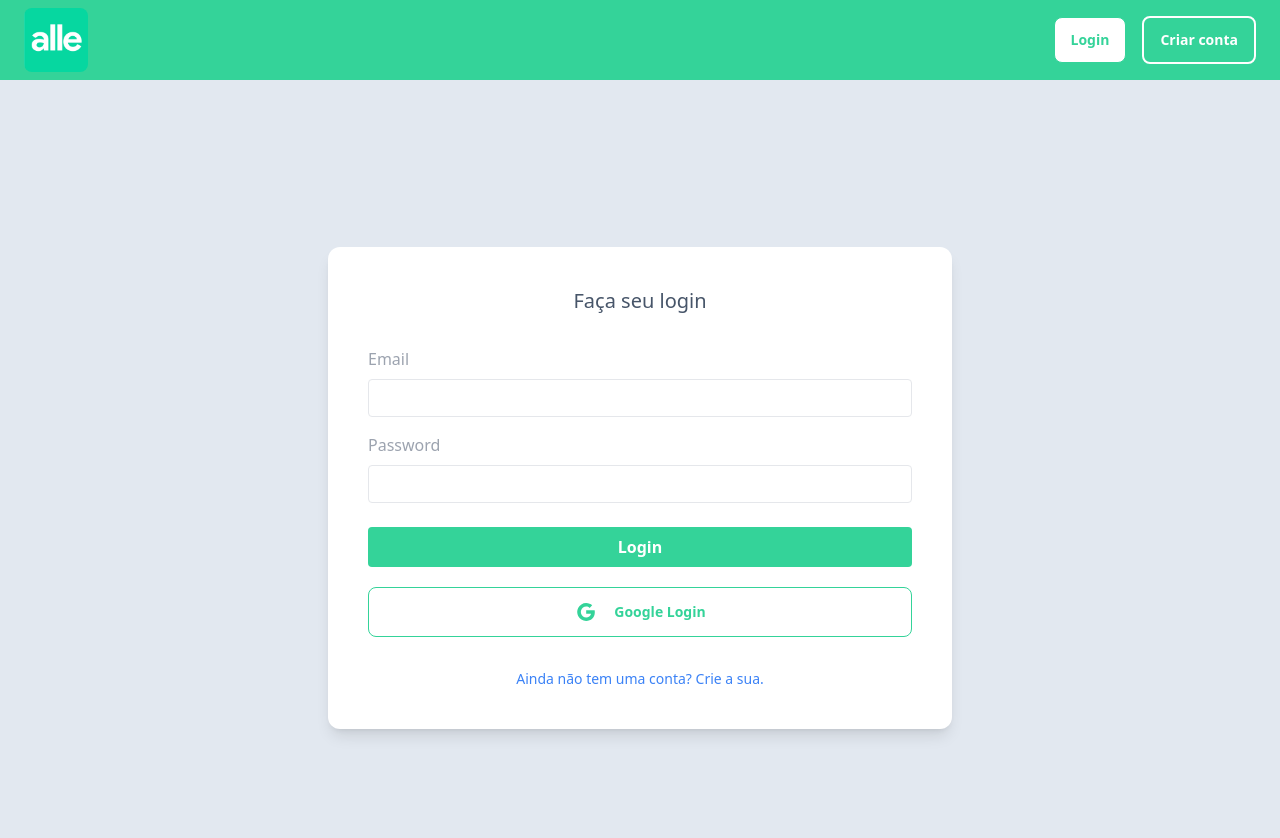
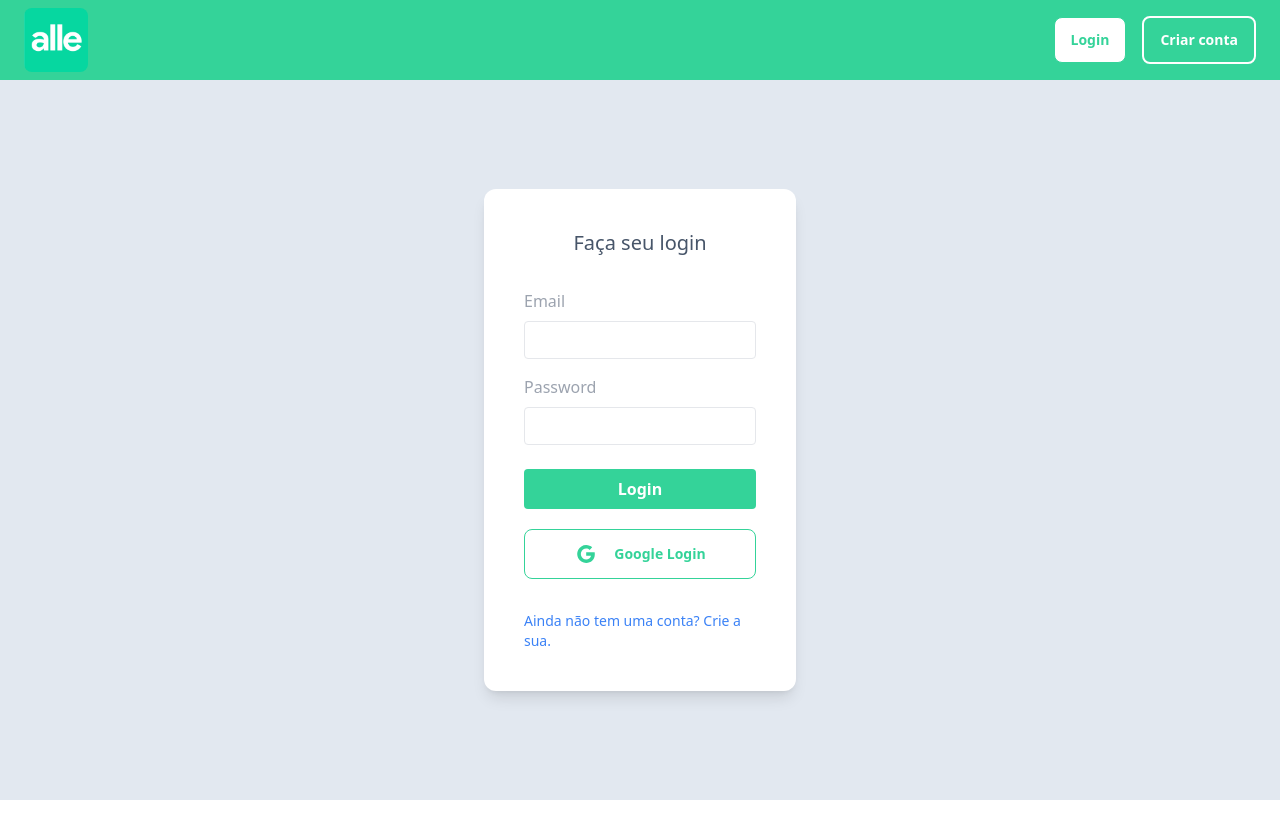
Before and after one commit to davialves1/alle, a React (Vite) app: page /login in a window 1280 px wide. Shown: the top 838 px of the page. After the commit the page ends 800 px from the top, so only its background shows below. Built offline with nearby package versions, Linux system fonts and the light colour scheme; no server answers.

Commit message:
design fixes for width of forms and height of the allebody

```diff
--- a/src/common/alle-ui/AlleBody.tsx
+++ b/src/common/alle-ui/AlleBody.tsx
@@ -7,7 +7,8 @@ const AlleBody = ({
 }) => {
   return (
     <div
-      className={`min-h-screen items-center justify-center bg-slate-200 pt-4 px-4 ${className}`}
+      style={{ minHeight: 'calc(100vh - 80px)' }}
+      className={`flex justify-items-center items-center justify-center bg-slate-200 px-4 ${className}`}
     >
       {children}
     </div>
--- a/src/pages/CreateAccountPage.tsx
+++ b/src/pages/CreateAccountPage.tsx
@@ -64,8 +64,8 @@ const CreateAccountPage = () => {
   return (
     <>
       <AlleHeader />
-      <AlleBody className='flex'>
-        <div className='bg-white rounded-xl shadow-lg p-10 w-1/2 pb-16'>
+      <AlleBody>
+        <div className='bg-white rounded-xl shadow-lg p-10 sm:w-10/12 md:w-1/2 xl:w-1/4 pb-16'>
           <h2 className='text-xl mb-8 text-center text-slate-600'>
             Criar uma conta
           </h2>
--- a/src/pages/LoginPage.tsx
+++ b/src/pages/LoginPage.tsx
@@ -65,8 +65,8 @@ function LoginPage() {
   return (
     <>
       <AlleHeader />
-      <AlleBody className='flex'>
-        <div className='bg-white rounded-xl shadow-lg p-10 w-1/2 '>
+      <AlleBody>
+        <div className='bg-white rounded-xl shadow-lg p-10 sm:w-10/12 md:w-1/2 xl:w-1/4'>
           <h2 className='text-xl mb-8 text-center text-slate-600'>
             Faça seu login
           </h2>
--- a/src/pages/user/CreateOffer.tsx
+++ b/src/pages/user/CreateOffer.tsx
@@ -3,7 +3,7 @@ import AlleButton from '../../common/alle-ui/AlleButton';
 const CreateOffer = () => {
   return (
     <>
-      <form className='bg-white shadow-md rounded-lg px-8 pt-6 pb-8 mt-10 mb-5'>
+      <form className='bg-white shadow-md rounded-lg px-8 pt-6 pb-8 mt-10 mb-5 sm:w-10/12 md:w-1/2 xl:w-1/4'>
         <h1 className='mt-3 text-emerald-500 mb-8 text-3xl'>Crie um anúncio</h1>
         <div className='mb-4'>
           <label className='block text-gray-700 text-sm font-bold mb-2'>
--- a/src/pages/user/UserPage.tsx
+++ b/src/pages/user/UserPage.tsx
@@ -19,7 +19,7 @@ const UserPage = () => {
     <>
       <AlleHeader />
       {user && (
-        <AlleBody>
+        <AlleBody className='flex-col'>
           <h2 className='text-2xl text-slate-600 mt-3'>
             Olá {user.displayName}
           </h2>
```
